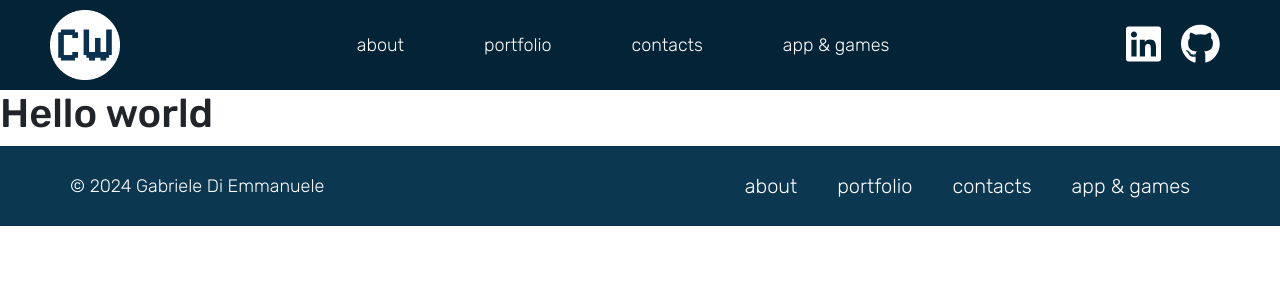
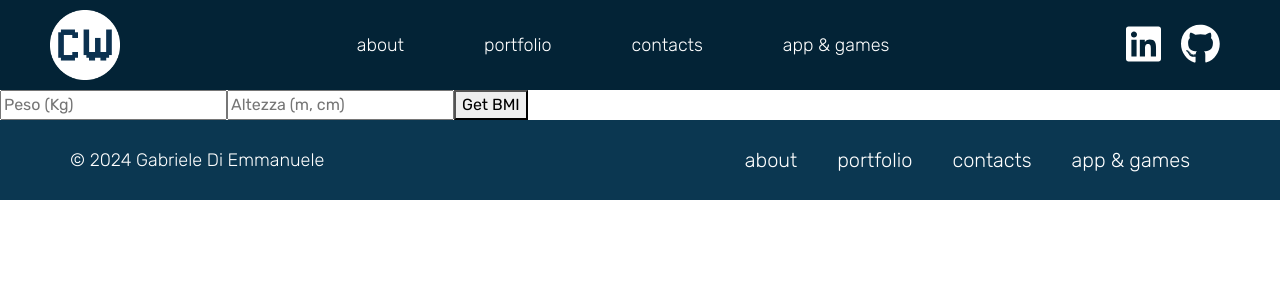
Before and after one commit to gabrielediemmanuele/gabrielediemmanuele.github.io, a Vue app: page /bmiCalculator in a window 1280 px wide. Shown: the top 300 px of the page. Built offline with nearby package versions, Linux system fonts and the light colour scheme.

Commit message:
feat: add bmi app layout

```diff
--- a/src/components/app-and-games-components/apps/bmi-calculator.vue
+++ b/src/components/app-and-games-components/apps/bmi-calculator.vue
@@ -15,7 +15,30 @@ export default {
 </script>
 
 <template>
-  <h1>{{ title }}</h1>
+  <!-- Inputs container -->
+  <div class="bmi-calculator" v-if="!showResult">
+    <input
+      v-model.number="weight"
+      type="number"
+      placeholder="Peso (Kg)"
+      :max="maxWeight"
+      required
+    />
+    <input
+      v-model.number="height"
+      type="number"
+      placeholder="Altezza (m, cm)"
+      :max="maxHeight"
+      required
+    />
+    <button @click="calculateBMI">Get BMI</button>
+  </div>
+  <!-- result container  -->
+  <div v-else>
+    <img :src="resultImage" alt="BMI Image" />
+    <p>{{ bmiMessage }}</p>
+    <button @click="reset">Back</button>
+  </div>
 </template>
 
 <style lang="scss" scoped></style>
```
